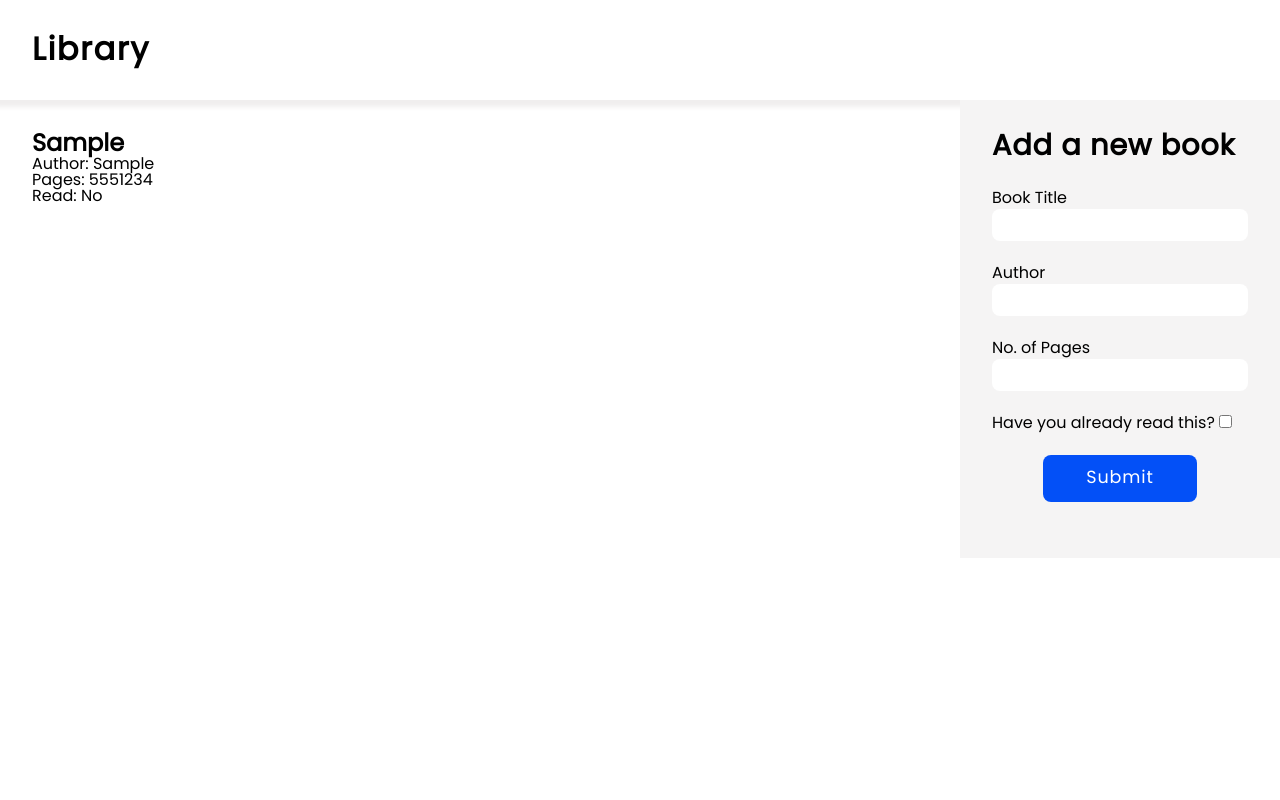
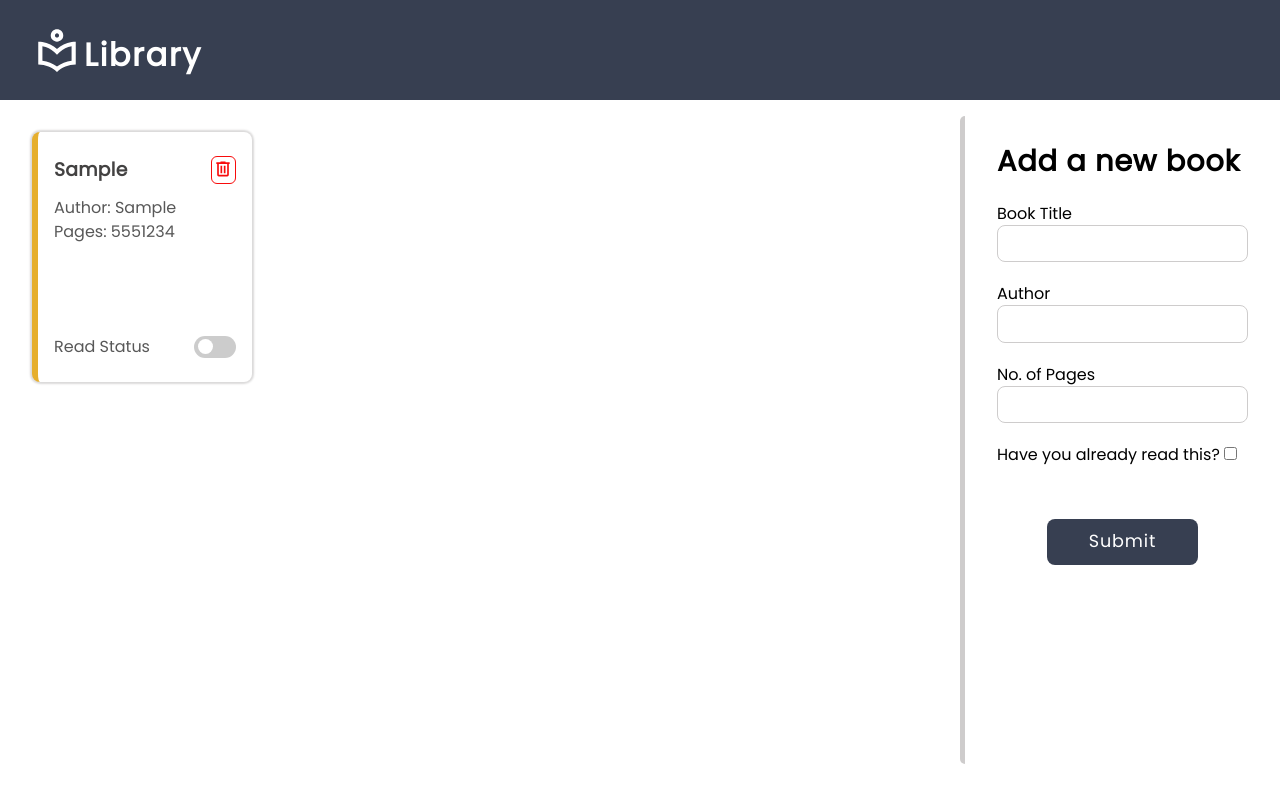
Before and after one commit to PriyaSharma026/library, a plain HTML site: page index.html in a window 1280 px wide. Both pictures are taken after typing "Sample", "Sample", "5551234" into the empty fields and a click on the button "Submit". Drawn offline with Linux system fonts and the light colour scheme.

Commit message:
add read status and delete functionality with UI update

```diff
--- a/index.html
+++ b/index.html
@@ -8,13 +8,12 @@
 </head>
 <body>
     <header class="header">
+        <svg xmlns="http://www.w3.org/2000/svg" viewBox="0 0 24 24" height="50px" width="50px" fill="#fff"><path d="M12 14.27L10.64 13C9.09 11.57 7.16 10.57 5 10.18V17.13C7.61 17.47 10 18.47 12 19.95C14 18.47 16.39 17.47 19 17.13V10.18C16.84 10.57 14.91 11.57 13.36 13M19 8.15C19.65 8.05 20.32 8 21 8V19C17.5 19 14.36 20.35 12 22.54C9.64 20.35 6.5 19 3 19V8C3.68 8 4.35 8.05 5 8.15C7.69 8.56 10.1 9.78 12 11.54C13.9 9.78 16.31 8.56 19 8.15M12 6C12.27 6 12.5 5.9 12.71 5.71C12.9 5.5 13 5.27 13 5S12.9 4.5 12.71 4.29C12.5 4.11 12.27 4 12 4S11.5 4.11 11.29 4.29C11.11 4.5 11 4.74 11 5S11.11 5.5 11.29 5.71C11.5 5.9 11.74 6 12 6M14.12 7.12C13.56 7.68 12.8 8 12 8S10.44 7.68 9.88 7.12C9.32 6.56 9 5.8 9 5S9.32 3.44 9.88 2.88C10.44 2.32 11.2 2 12 2S13.56 2.32 14.12 2.88 15 4.2 15 5 14.68 6.56 14.12 7.12Z" /></svg>
         <h1>Library</h1>
-        <!-- <button id="add-new-btn"><img src="./icons/Add.svg" alt="add Icon"> <span>New Book</span></button> -->
+
     </header>
     <main>
-        <div id="books-container">
-
-        </div>
+        <div id="books-container"></div>
         <div id="form-container">
             <form>
                 <h1>Add a new book</h1>
--- a/script.js
+++ b/script.js
@@ -5,7 +5,7 @@ const pagesInput = document.querySelector("#pages");
 const readInput = document.querySelector("#read");
 const form = document.querySelector("form");
 
-const myLibrary = [];
+let myLibrary = [];
 
 function Book(title, author, pages, isRead) {
   this.id = crypto.randomUUID();
@@ -22,32 +22,73 @@ function addBookToLibrary(e, title, author, pages, isRead) {
   displayBooks();
 }
 
+function handleDelete(id) {
+  if(confirm("Are you sure you want to delete this book?")) {
+    myLibrary = myLibrary.filter((book) => book.id != id);
+    displayBooks();
+  }
+}
+
 function displayBooks() {
   booksContainer.innerHTML = "";
 
   myLibrary.map((book) => {
     const bookCard = document.createElement('div')
-    const titleHeading = document.createElement("h2");
+    const topDiv = document.createElement('div');
+    const titleHeading = document.createElement("h3");
     const authorPara = document.createElement("p");
     const pagesPara = document.createElement("p");
-    const readPara = document.createElement("p");
+    const readDiv = document.createElement("div");
+    const readLabel = document.createElement("label");
+    const readInput = document.createElement("input");
+    const sliderButton = document.createElement('span');
+    const deleteBtn = document.createElement("button");
+
+    bookCard.classList.add("book");
+    readLabel.classList.add("switch");
+    sliderButton.classList.add("slider");
+    topDiv.classList.add("top-div");
+    readDiv.classList.add("read-div");
 
     titleHeading.textContent = book.title;
     authorPara.textContent = `Author: ${book.author}`;
     pagesPara.textContent = `Pages: ${book.pages}`;
-    readPara.textContent = `Read: ${book.read}`;
+    readDiv.textContent = "Read Status"
+    readInput.type = "checkbox";
 
-    bookCard.appendChild(titleHeading);
+    // Already checked if checked read status in form
+    if (book.read) readInput.checked = true;
+
+    // Update read status into myLibrary
+    if (readInput.checked) book.read = true;
+    else book.read = false;
+    console.log("mylib", book);
+
+    deleteBtn.innerHTML = `<svg xmlns="http://www.w3.org/2000/svg" viewBox="0 0 24 24">
+        <path d="M9,3V4H4V6H5V19A2,2 0 0,0 7,21H17A2,2 0 0,0 19,19V6H20V4H15V3H9M7,6H17V19H7V6M9,8V17H11V8H9M13,8V17H15V8H13Z" />
+      </svg>`
+
+    readDiv.appendChild(readLabel);
+    readLabel.appendChild(readInput);
+    readLabel.appendChild(sliderButton);
+
+    topDiv.appendChild(titleHeading);
+    topDiv.appendChild(deleteBtn);
+
+    bookCard.appendChild(topDiv);
     bookCard.appendChild(authorPara);
     bookCard.appendChild(pagesPara);
-    bookCard.appendChild(readPara);
+    bookCard.appendChild(readDiv);
     booksContainer.appendChild(bookCard);
+
+    deleteBtn.addEventListener('click', () => handleDelete(book.id));
   })
 }
 
 form.addEventListener("submit", (e) => {
-  const isRead = readInput.checked ? "Yes" : "No";
-  addBookToLibrary(e, titleInput.value, authorInput.value, pagesInput.value, isRead);
+  addBookToLibrary(e, titleInput.value, authorInput.value,
+  pagesInput.value, readInput.checked);
+
   titleInput.value = '';
   authorInput.value = '';
   pagesInput.value = '';
--- a/styles.css
+++ b/styles.css
@@ -12,13 +12,11 @@
     padding: 0;
     box-sizing: border-box;
     font-family: 'poppins';
-
 }
 
 html, body {
     width: 100%;
     height: 100vh;
-    background-color: #fff;
 }
 
 button, input {
@@ -28,94 +26,152 @@ button, input {
 .header {
     height: 100px;
     display: flex;
-    justify-content: space-between;
+    gap: 2px;
     align-items: center;
     padding: 0 2rem;
-    box-shadow: 0px 2px 5px 5px #f0eeee;
-    background-color: #fff;
+    background-color: #373F51;
 }
 
 .header h1 {
-    color: black;
+    color: white;
     letter-spacing: 0.1rem;
-}
-
-.header button {
-    border: none;
-    padding: 1rem;
-    display: flex;
-    align-items: center;
-    gap: 0.2rem;
-    border-radius: 8px;
-    font-size: 1.1rem;
-    letter-spacing: 0.05rem;
-    background-color: #0350f7;
-    color: white
-}
-
-.header button:hover{
-    cursor:pointer;
-    background-color: #0350f7;
+    margin-top: 0.8rem;
 }
 
 main {
+    height: 85vh;
     display: flex;
+    justify-content: space-between;
 }
 
 #books-container {
-    width: 100%;
     padding: 2rem;
-    display: grid;
-    grid-template-columns: repeat(auto-fit, clamp(200px, 40%, 350px));
-    gap: 4rem;
-    flex: 1;
+    width: 70%;
+    display: flex;
+    gap: 2rem;
+    flex-wrap: wrap;
 }
 
 .book {
-    background-color: #fcfcfc;
-    padding: 1.5rem;
+    width: 220px;
+    height: 250px;
+    background-color: #ffffff;
+    padding: 1.5rem 1rem;
     border-radius: 8px;
-    box-shadow: 0px 0px 2px 2px #f3f3f3;
+    box-shadow: 0px 0px 2px 2px #dbdada;
+    border-left: 6px solid #E6AF2E;
+    display: flex;
+    flex-direction: column;
 }
 
-.book h2 {
-    margin-bottom: 0.5em;
+.book .top-div {
+    display: flex;
+    justify-content: space-between;
+    align-items: center;
+    margin-bottom: 1rem;
+}
+
+.book h3 {
+    text-transform: capitalize;
+    color: rgb(67, 66, 66);
+    letter-spacing: 0.02rem;
+    align-self: center;
 }
 
 .book p {
-    margin-bottom: 0.3rem;
+    margin-bottom: 0.5rem;
+    color: rgb(88, 88, 88);
 }
 
-.book label {
-    margin-right: 0.5rem;
+.book .read-div {
+    display: flex;
+    align-items: center;
+    color: rgb(88, 88, 88);
+    margin-top: auto;
+    justify-content: space-between;
 }
 
 .book button {
     display: block;
     border: 1px solid rgb(248, 11, 11);
-    padding: 0.2rem;
-    color: rgb(131, 6, 6);
-    background-color: rgba(255, 40, 40, 0.171);
-    border-radius: 8px;
+    padding: 0.1rem;
+    background-color: #fff;
+    border-radius: 6px;
     margin-left: auto;
+}
+
+.book button svg {
+    height: 20px;
+    width: 20px;
+    fill: rgb(248, 11, 11);
 }
 
 .book button:hover {
     cursor: pointer;
 }
 
-.hide-form {
-    display: none;
+/*Read Status toggle button styling */
+.switch {
+  position: relative;
+  display: inline-block;
+  width: 42px;
+  height: 22px;
+  margin-left: 0.4rem;
 }
 
-.showForm {
-    display: block;
+/* Hide default HTML checkbox */
+.switch input {
+  opacity: 0;
+  width: 0;
+  height: 0;
+}
+
+.slider {
+  position: absolute;
+  cursor: pointer;
+  top: 0;
+  left: 0;
+  right: 0;
+  bottom: 0;
+  background-color: #ccc;
+  border-radius: 2rem;
+  -webkit-transition: .4s;
+  transition: .4s;
+}
+
+.slider:before {
+  position: absolute;
+  content: "";
+  height: 15px;
+  width: 15px;
+  left: 4px;
+  bottom: 4px;
+  background-color: white;
+  border-radius: 2rem;
+  -webkit-transition: .4s;
+  transition: .4s;
+}
+
+input:checked + .slider {
+  background-color: #E6AF2E;
+}
+
+input:focus + .slider {
+  box-shadow: 0 0 1px #E6AF2E;
+}
+
+input:checked + .slider:before {
+  -webkit-transform: translateX(18px);
+  -ms-transform: translateX(18px);
+  transform: translateX(18px);
 }
 
 #form-container {
     width: 25%;
     padding: 2rem;
-    background-color: rgb(245, 244, 244);
+    border-left: 5px solid #CECCCC;
+    margin: 1rem 0;
+    border-radius: 5px;
 }
 
 form h1 {
@@ -139,8 +195,8 @@ form label {
 }
 
 form input {
-    border: none;
-    padding: 0.5rem;
+    border: 1px solid #CECCCC;
+    padding: 0.6rem;
     border-radius: 0.5rem;
 }
 
@@ -150,8 +206,25 @@ form button {
     width: 60%;
     align-self: center;
     border: none;
-    background-color: #0350f7;
+    background-color: #373F51;
     border-radius: 8px;
     color: white;
     letter-spacing: 0.05em;
+    cursor: pointer;
+    margin-top: 2rem;
 }
+
+@media screen and (max-width: 992px) {
+    main {
+        flex-direction: column;
+        align-items: center;
+    }
+
+    #books-container {
+        width: 80%;
+    }
+
+    #form-container {
+        width: 80%;
+    }
+}
```
